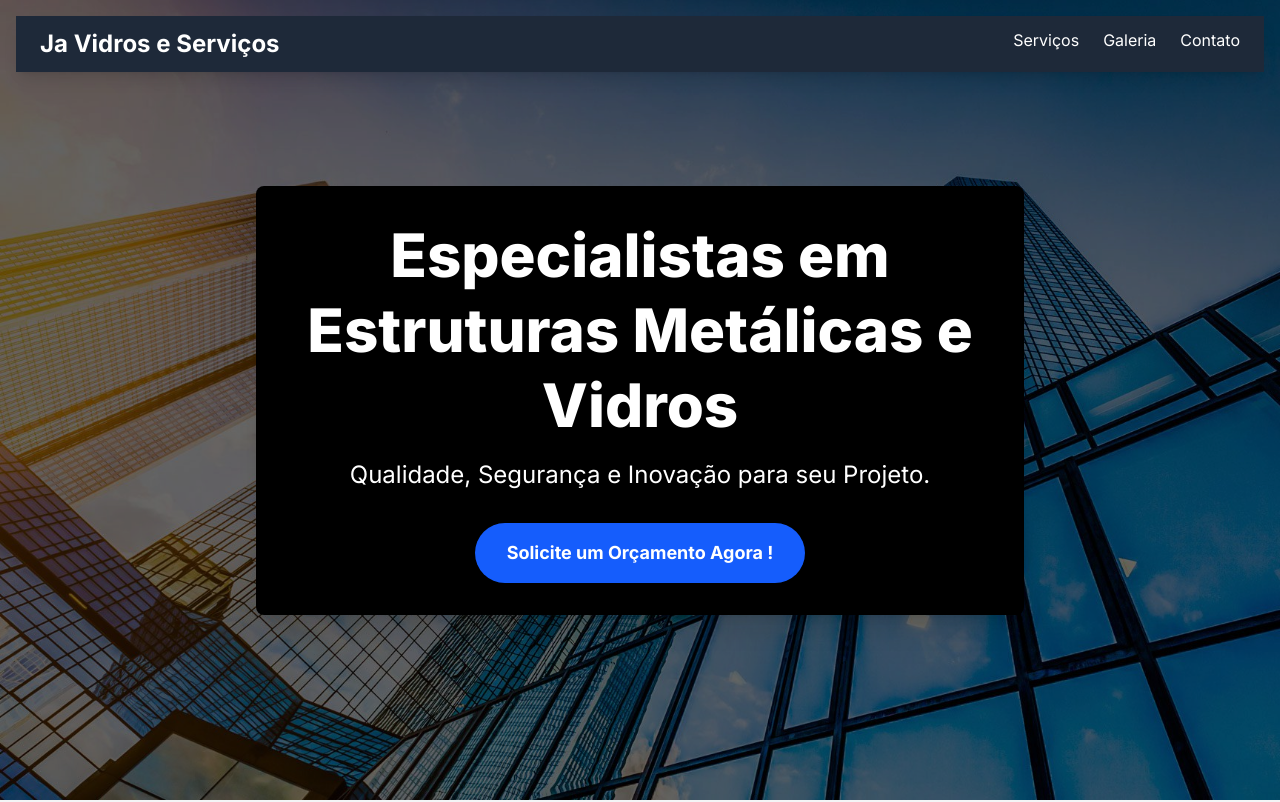
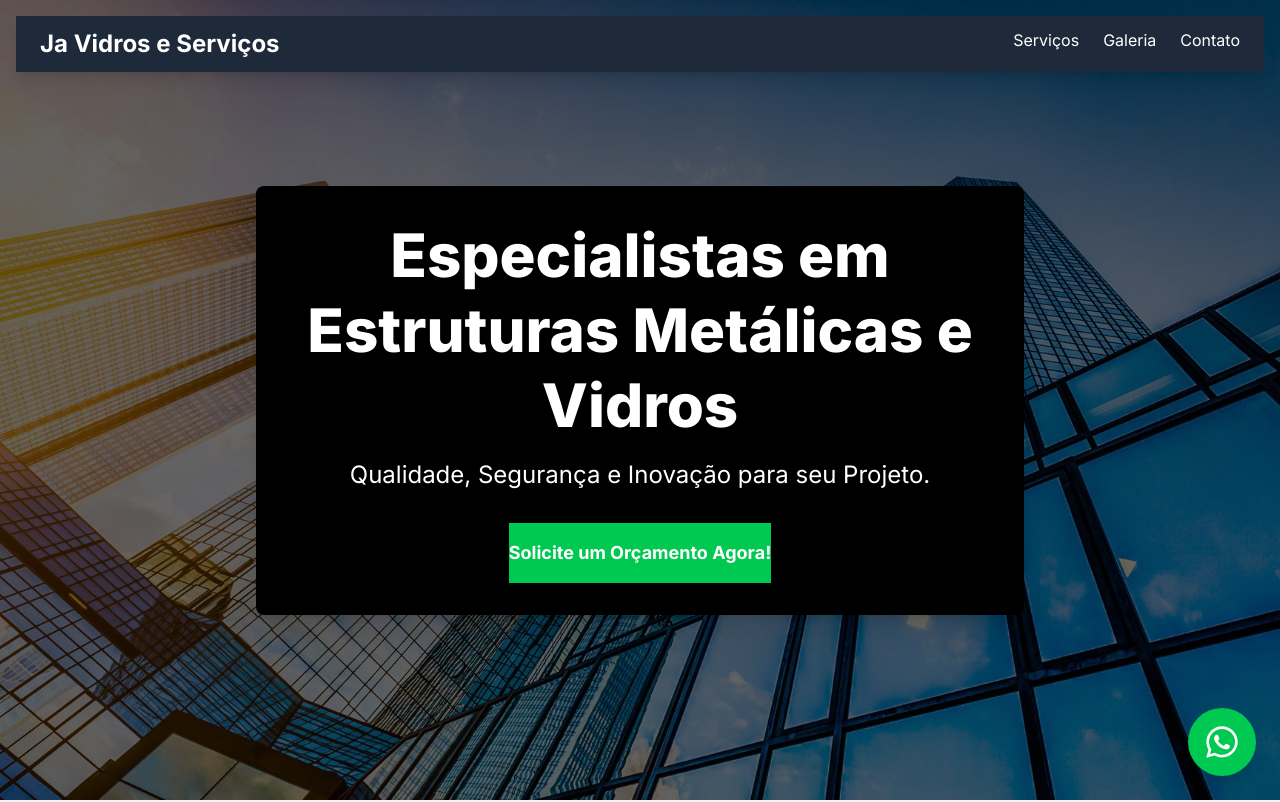
Before and after one commit to torresgdev/JAVidrosPage, a Next.js app: page / in a window 1280 px wide. Shown: the top 802 px of the page. Built offline with nearby package versions, Linux system fonts and the light colour scheme.

Commit message:
Feat: Created WhatsAppButton.tsx

```diff
--- a/src/app/layout.tsx
+++ b/src/app/layout.tsx
@@ -1,3 +1,4 @@
+import WhatsAppButton from '@/components/ui/WhatsappButton';
 import './../styles/globals.css'; //
 import { Inter } from 'next/font/google';
 
@@ -10,10 +11,13 @@ export default function RootLayout({
 }: {
   children: React.ReactNode;
 }) {
+  const phoneNumber = ''
+  const initialMessage = 'Olá! estou testando uma msg automatica flw vlw'
   return (
     <html lang="pt-BR">
       <body className={`${inter.className} antialiased`}>
         {children}
+        < WhatsAppButton phoneNumber={phoneNumber} message={initialMessage} isFloating={true}/>
       </body>
     </html>
   );
--- a/src/components/sections/Hero.tsx
+++ b/src/components/sections/Hero.tsx
@@ -1,6 +1,7 @@
 "use client"
 import Image from "next/image";
 import {  easeOut, motion } from "framer-motion";
+import WhatsAppButton from "../ui/WhatsappButton";
 
 const Hero = () => {
 
@@ -18,6 +19,9 @@ const Hero = () => {
         hidden: { opacity: 0, scale: 0.8},
         visible: { opacity: 1, scale: 1, transition: { delay: 0.6, duration: 0.5, ease: easeOut}  }
     }
+
+    const phoneNumber = '';
+    const initialMessage = 'Olá! Gostaria de um orçamento para estruturas metálicas e vidros.';
 
     return (
         <section className="realative h-screen flex items-center justify-center text-white text-center overflow-hidden">
@@ -38,14 +42,18 @@ const Hero = () => {
                     initial="hidden"
                     animate="visible">Qualidade, Segurança e Inovação para seu Projeto.</motion.p>
 
-
-                <motion.a href="#contato"
-                    className="inline-block bg-blue-600 hover:gb-blue-700 text-white font-bold py-4 px-8 rounded-full text-lg trasition-all duration-300 transform hover:scale-105 shadow-lg"
+                <motion.div
                     variants={buttonVariants}
-                    initial="hidden"
-                    animate="visible">
-                        Solicite um Orçamento Agora !
-                    </motion.a>
+                        initial="hidden"
+                        animate="visible"
+                    >
+                        <WhatsAppButton
+                        phoneNumber={phoneNumber}
+                        message={initialMessage}
+                        className="inline-block font-bold py-4 text-lg">
+                            Solicite um Orçamento Agora!
+                        </WhatsAppButton>
+                </motion.div>
             </div>
         </section>
     )
--- /dev/null
+++ b/src/components/ui/WhatsappButton.tsx
@@ -0,0 +1,39 @@
+
+import React from "react";
+import { FaWhatsapp } from "react-icons/fa";
+import Link from "next/link";
+
+interface WhatsAppButtonProps {
+    phoneNumber: string;
+    message?: string;
+    className?: string;
+    children?: React.ReactNode;
+    isFloating?: boolean;
+
+}
+
+const WhatsAppButton : React.FC<WhatsAppButtonProps> = ({
+    phoneNumber,
+    message,
+    className = '',
+    children,
+    isFloating = false}) => {
+
+    const whatsappUrl = `https://wa.me/${phoneNumber}${message ? `?text=${encodeURIComponent(message)}`: ''}`;
+
+    const floatingClasses = isFloating
+        ? "fixed bottom-6 right-6 p-4 rounded-full text-3xl md:text-4xl z-50 transform hover:scale-110 animate-bounce-slow" : "";
+
+    return (
+        <Link
+            href={whatsappUrl}
+            passHref
+            target="_blank"
+            rel="noopener noreferrer"
+            className={`bg-green-500 hover:bg-green-600 text-white shadow-lg transition-all duration-300 flex items-center justify-center ${floatingClasses} ${className}`}
+            aria-label={children ? undefined : "Fale conosco pelo WhatsApp"}>
+               {children ? children : <FaWhatsapp />}
+            </Link>
+    )
+}
+export default WhatsAppButton;
--- a/tailwind.config.js
+++ b/tailwind.config.js
@@ -6,8 +6,24 @@ export default {
     "./pages/**/*.{js,ts,jsx,tsx,mdx}",
     "./components/**/*.{js,ts,jsx,tsx,mdx}"
   ],
-  theme: {
-    extend: {},
+ theme: {
+    extend: {
+      keyframes: {
+        'bounce-slow': {
+          '0%, 100%': {
+            transform: 'translateY(-5%)',
+            animationTimingFunction: 'cubic-bezier(0.8, 0, 1, 1)',
+          },
+          '50%': {
+            transform: 'none',
+            animationTimingFunction: 'cubic-bezier(0, 0, 0.2, 1)',
+          },
+        },
+      },
+      animation: {
+        'bounce-slow': 'bounce-slow 2s infinite',
+      },
+    },
   },
   plugins: [],
-}
+};
```
Also changed, not shown: src/components/ui/Button.tsx (added).
